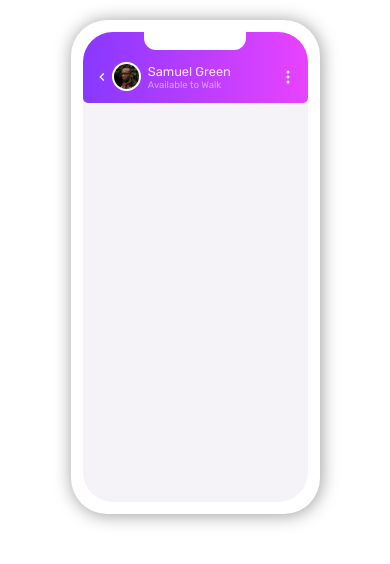
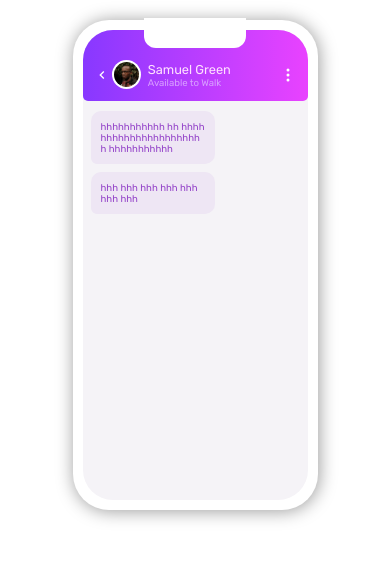
Before and after one commit to marsou001/chat-app-css-illustration, a React (Create React App) app: page / in a window 390 px wide. Shown: the top 564 px of the page. Built offline with nearby package versions, Linux system fonts and the light colour scheme.

Commit message:
add MessagesReceived section on the phone

```diff
--- a/src/components/Phone/Phone.tsx
+++ b/src/components/Phone/Phone.tsx
@@ -2,24 +2,32 @@ import styled from 'styled-components';
 import { MdKeyboardArrowLeft } from 'react-icons/md';
 import { BsThreeDotsVertical } from 'react-icons/bs';
 import avatar from '../../images/avatar.jpg';
+import MessageReceived from '../../utils/MessagesReceived/MessagesReceived';
 
 const PhoneContainer = styled.div`
     width: 225px;
     height: 470px;
-    padding: 12px;
+    padding: 10px;
     border-radius: 36px;
     box-shadow: 1px 1px 18px rgba(0, 0, 0 , 0.4);
 `;
 
 const PhoneMain = styled.div`
     background-color: hsl(270, 20%, 96%);
+    position: relative;
     width: 100%;
     height: 100%;
+    padding: 8px;
+    box-sizing: border-box;
     border-radius: 30px;
 `;
 
 const PhoneTop = styled.div`
     background-image: linear-gradient(to right, hsl(264, 100%, 61%), hsl(293, 100%, 63%));
+    position: absolute;
+    top: 0;
+    right: 0;
+    left: 0;
     height: 15%;
     border-radius: inherit;
     border-bottom-left-radius: 5px;
@@ -81,6 +89,10 @@ const ProfileText = styled.div`
     }
 `;
 
+const PhoneRest = styled.div`
+    margin-top: 35%;
+`;
+
 function Phone() {
     return (
         <PhoneContainer>
@@ -101,6 +113,9 @@ function Phone() {
                         <BsThreeDotsVertical />
                     </Profile>
                 </PhoneTop>
+                <PhoneRest>
+                    <MessageReceived />
+                </PhoneRest>
             </PhoneMain>
         </PhoneContainer>
     )
--- /dev/null
+++ b/src/utils/MessageSent/MessageSent.tsx
@@ -0,0 +1 @@
+export {}
--- /dev/null
+++ b/src/utils/MessagesReceived/Message/Message.tsx
@@ -0,0 +1,26 @@
+import styled from 'styled-components';
+
+const MessageContainer = styled.div`
+    font-size: 0.6rem;
+    color: hsl(276, 55%, 52%);
+    background-color: hsl(272, 41%, 93%);
+    word-break: break-all;
+    width: fit-content;
+    max-width: 50%;
+    margin-bottom: 8px;
+    padding: 10px;
+    border-radius: 10px;
+    border-bottom-left-radius: 6px;
+`;
+
+interface IProps {
+    message: String
+}
+
+function Message({ message }: IProps) {
+    return (
+        <MessageContainer>{message}</MessageContainer>
+    )
+}
+
+export default Message;
--- /dev/null
+++ b/src/utils/MessagesReceived/MessagesReceived.tsx
@@ -0,0 +1,17 @@
+import styled from 'styled-components';
+import Message from './Message/Message';
+
+const MessagesContainer = styled.div`
+    margin-bottom: 8px;
+`;
+
+function MessageReceived() {
+    return (
+        <MessagesContainer>
+            <Message message={'hhhhhhhhhhh hh hhhhhhhhhhhhhhhhhhhhhh hhhhhhhhhhh'} />
+            <Message message={'hhh hhh hhh hhh hhh hhh hhh'} />
+        </MessagesContainer>
+    )
+}
+
+export default MessageReceived;
```
